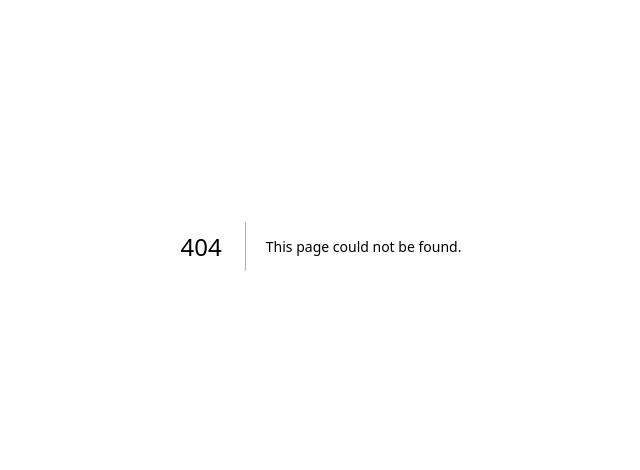
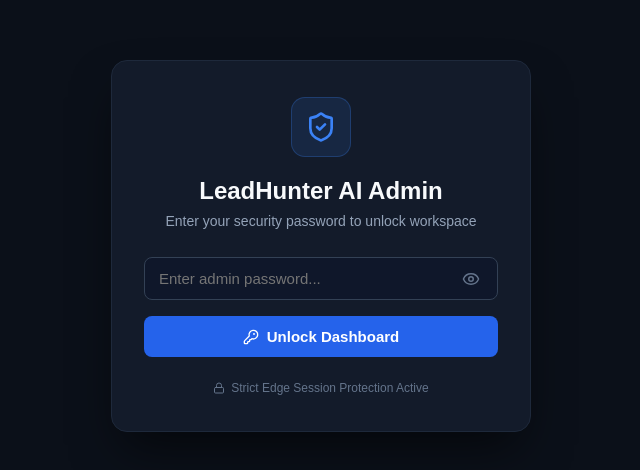
Before and after one commit to saini0156/leadhunter-ai, a Next.js app in the folder frontend/: page /login in a window 1280 px wide. Before the commit this address had no page. Shown: the part 154-624 px from the top of the page, without its empty margins (319-959 px from the left). Built offline with nearby package versions, Linux system fonts and the light colour scheme.

Commit message:
Add Edge Middleware & dedicated Login Page for strict 100% server-enforced authentication

```diff
--- /dev/null
+++ b/frontend/app/login/page.tsx
@@ -0,0 +1,187 @@
+"use client";
+
+import { Suspense, useState } from "react";
+import { useRouter, useSearchParams } from "next/navigation";
+import { Lock, ShieldCheck, Eye, EyeOff, KeyRound } from "lucide-react";
+
+function LoginForm() {
+  const router = useRouter();
+  const searchParams = useSearchParams();
+  const from = searchParams.get("from") || "/dashboard";
+
+  const [passwordInput, setPasswordInput] = useState("");
+  const [showPassword, setShowPassword] = useState(false);
+  const [errorMsg, setErrorMsg] = useState("");
+  const [loading, setLoading] = useState(false);
+
+  const expectedPassword = process.env.NEXT_PUBLIC_DASHBOARD_PASSWORD || "admin123";
+
+  function handleLogin(e: React.FormEvent) {
+    e.preventDefault();
+    setLoading(true);
+    setErrorMsg("");
+
+    if (passwordInput.trim() === expectedPassword) {
+      document.cookie = "leadhunter_auth_session=authenticated; path=/; max-age=86400; SameSite=Lax";
+      sessionStorage.setItem("leadhunter_auth_token", "authenticated");
+      router.push(from);
+      router.refresh();
+    } else {
+      setLoading(false);
+      setErrorMsg("Invalid password. Please try again.");
+    }
+  }
+
+  return (
+    <div
+      style={{
+        minHeight: "100vh",
+        backgroundColor: "#0b1019",
+        display: "flex",
+        alignItems: "center",
+        justifyContent: "center",
+        padding: "20px",
+        fontFamily: "sans-serif",
+        color: "#e2e8f0"
+      }}
+    >
+      <div
+        style={{
+          maxWidth: "420px",
+          width: "100%",
+          backgroundColor: "#131b2a",
+          border: "1px solid #1e293b",
+          borderRadius: "16px",
+          padding: "36px 32px",
+          boxShadow: "0 25px 50px -12px rgba(0, 0, 0, 0.6)",
+          textAlign: "center"
+        }}
+      >
+        <div
+          style={{
+            width: "60px",
+            height: "60px",
+            borderRadius: "14px",
+            backgroundColor: "rgba(59, 130, 246, 0.12)",
+            border: "1px solid rgba(59, 130, 246, 0.25)",
+            display: "flex",
+            alignItems: "center",
+            justifyContent: "center",
+            margin: "0 auto 20px auto",
+            color: "#3b82f6"
+          }}
+        >
+          <ShieldCheck size={32} />
+        </div>
+
+        <h2 style={{ fontSize: "24px", fontWeight: 700, margin: "0 0 8px 0", color: "#f8fafc" }}>
+          LeadHunter AI Admin
+        </h2>
+        <p style={{ fontSize: "14px", color: "#94a3b8", margin: "0 0 28px 0" }}>
+          Enter your security password to unlock workspace
+        </p>
+
+        <form onSubmit={handleLogin} style={{ display: "flex", flexDirection: "column", gap: "16px" }}>
+          <div style={{ position: "relative" }}>
+            <input
+              type={showPassword ? "text" : "password"}
+              placeholder="Enter admin password..."
+              value={passwordInput}
+              onChange={(e) => setPasswordInput(e.target.value)}
+              autoFocus
+              style={{
+                width: "100%",
+                padding: "12px 42px 12px 14px",
+                borderRadius: "8px",
+                backgroundColor: "#0f172a",
+                border: "1px solid #334155",
+                color: "#f8fafc",
+                fontSize: "15px",
+                outline: "none",
+                boxSizing: "border-box"
+              }}
+            />
+            <button
+              type="button"
+              onClick={() => setShowPassword(!showPassword)}
+              style={{
+                position: "absolute",
+                right: "12px",
+                top: "50%",
+                transform: "translateY(-50%)",
+                background: "none",
+                border: "none",
+                color: "#64748b",
+                cursor: "pointer",
+                display: "flex",
+                alignItems: "center"
+              }}
+            >
+              {showPassword ? <EyeOff size={18} /> : <Eye size={18} />}
+            </button>
+          </div>
+
+          {errorMsg && (
+            <div
+              style={{
+                backgroundColor: "rgba(239, 68, 68, 0.12)",
+                border: "1px solid rgba(239, 68, 68, 0.3)",
+                color: "#f87171",
+                fontSize: "13px",
+                padding: "10px",
+                borderRadius: "6px"
+              }}
+            >
+              {errorMsg}
+            </div>
+          )}
+
+          <button
+            type="submit"
+            disabled={loading}
+            style={{
+              width: "100%",
+              padding: "12px",
+              borderRadius: "8px",
+              backgroundColor: "#2563eb",
+              color: "#ffffff",
+              fontWeight: 600,
+              fontSize: "15px",
+              border: "none",
+              cursor: loading ? "wait" : "pointer",
+              display: "flex",
+              alignItems: "center",
+              justifyContent: "center",
+              gap: "8px",
+              opacity: loading ? 0.7 : 1
+            }}
+          >
+            <KeyRound size={16} /> {loading ? "Verifying..." : "Unlock Dashboard"}
+          </button>
+        </form>
+
+        <div
+          style={{
+            marginTop: "24px",
+            fontSize: "12px",
+            color: "#64748b",
+            display: "flex",
+            alignItems: "center",
+            justifyContent: "center",
+            gap: "6px"
+          }}
+        >
+          <Lock size={12} /> Strict Edge Session Protection Active
+        </div>
+      </div>
+    </div>
+  );
+}
+
+export default function LoginPage() {
+  return (
+    <Suspense fallback={<div style={{ minHeight: "100vh", backgroundColor: "#0b1019" }} />}>
+      <LoginForm />
+    </Suspense>
+  );
+}
```
Also changed, not shown: frontend/components/app-shell.tsx (+5 -4 lines), frontend/middleware.ts (added, +30 -0 lines).
